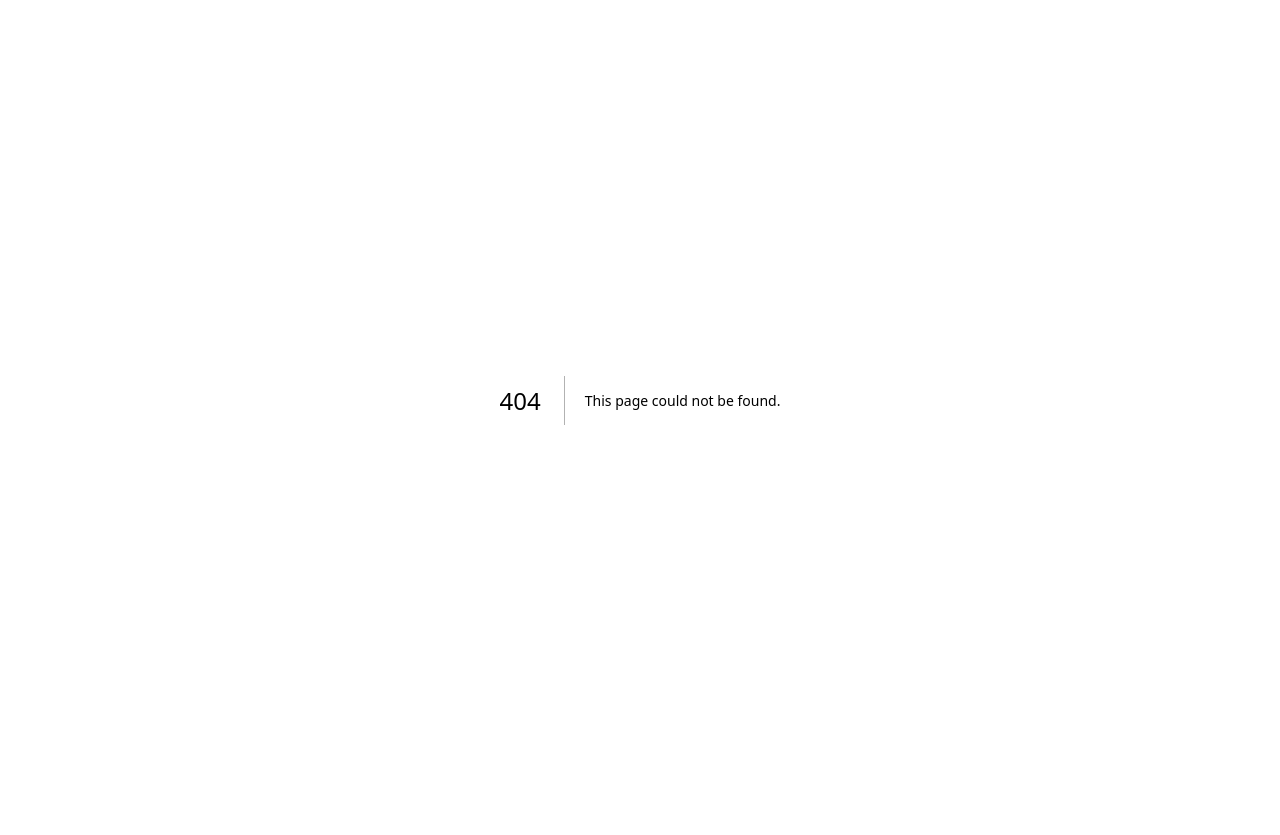
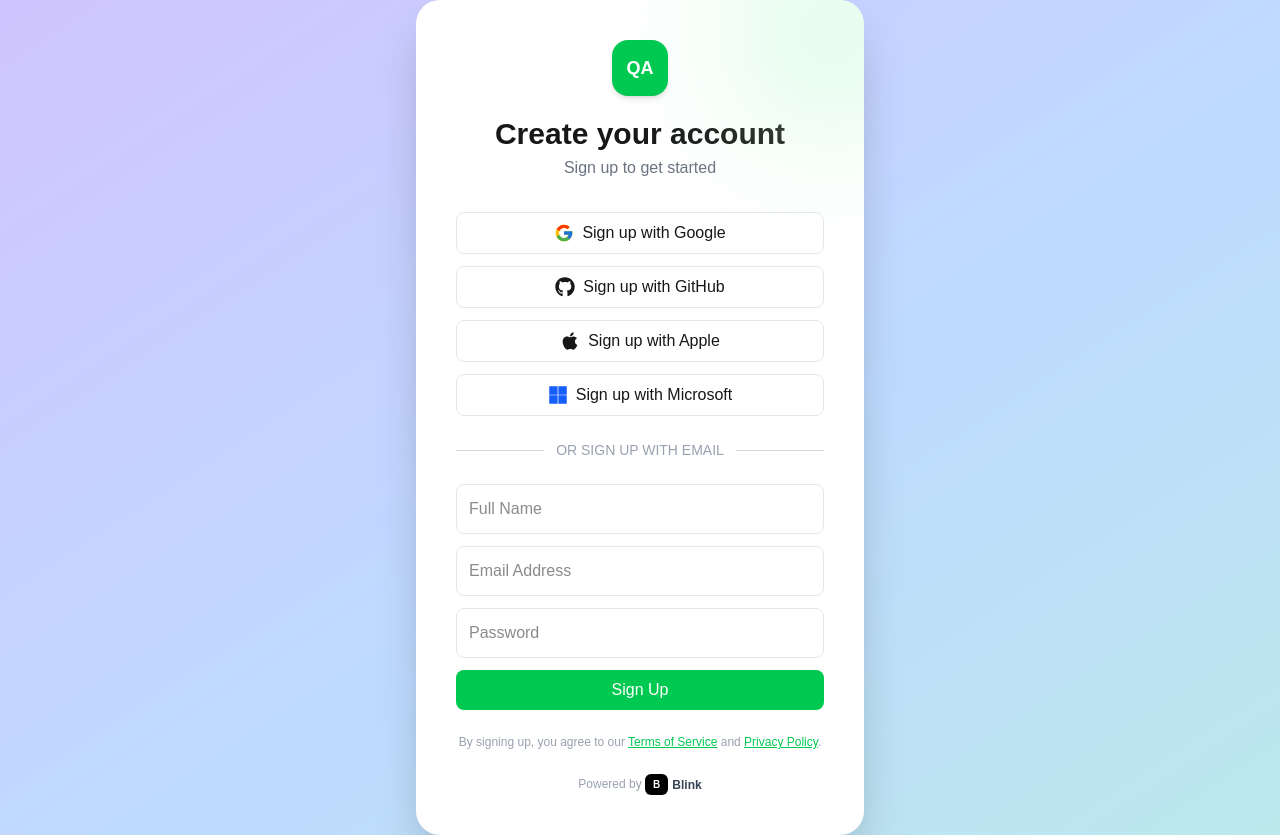
Before and after one commit to HudsonWayne/SignLanguageConvetor, a Next.js app in the folder Desktop/FastApplyAi/fastapplyai/: page /singnup in a window 1280 px wide. Before the commit this address had no page. Before the commit the page ends 800 px from the top, so only its background shows below. Built offline with nearby package versions, Linux system fonts and the light colour scheme.

Commit message:
initial commit

```diff
--- /dev/null
+++ b/Desktop/FastApplyAi/fastapplyai/src/app/singnup/page.tsx
@@ -0,0 +1,189 @@
+"use client";
+
+import { useState } from "react";
+import { motion } from "framer-motion";
+import { FcGoogle } from "react-icons/fc";
+import { FaGithub, FaApple, FaMicrosoft } from "react-icons/fa";
+
+export default function SignUpPage() {
+  const [form, setForm] = useState({ name: "", email: "", password: "" });
+
+  const handleSubmit = async (e: React.FormEvent) => {
+    e.preventDefault();
+
+    const res = await fetch("/api/signup", {
+      method: "POST",
+      headers: { "Content-Type": "application/json" },
+      body: JSON.stringify(form),
+    });
+
+    const data = await res.json();
+    alert(data.message);
+  };
+
+  return (
+    <div className="min-h-screen flex items-center justify-center bg-gradient-to-br from-purple-300 via-blue-200 to-green-200 bg-[length:200%_200%] animate-gradientFlow px-4">
+      <motion.div
+        initial={{ opacity: 0, y: 40 }}
+        animate={{ opacity: 1, y: 0 }}
+        transition={{ duration: 0.7, ease: "easeOut" }}
+        className="bg-white shadow-2xl rounded-3xl p-10 w-full max-w-md text-center relative overflow-hidden"
+      >
+        {/* Decorative gradient background circle */}
+        <motion.div
+          initial={{ scale: 0 }}
+          animate={{ scale: 1 }}
+          transition={{ duration: 1, delay: 0.2 }}
+          className="absolute -top-20 -right-20 h-56 w-56 bg-green-200 opacity-40 rounded-full blur-3xl"
+        ></motion.div>
+
+        {/* Logo */}
+        <motion.div
+          initial={{ scale: 0 }}
+          animate={{ scale: 1 }}
+          transition={{ duration: 0.5, delay: 0.3 }}
+          className="flex justify-center mb-5 relative z-10"
+        >
+          <div className="h-14 w-14 bg-green-500 text-white flex items-center justify-center rounded-2xl font-bold text-lg shadow-md">
+            QA
+          </div>
+        </motion.div>
+
+        {/* Title */}
+        <motion.h1
+          initial={{ opacity: 0, y: 10 }}
+          animate={{ opacity: 1, y: 0 }}
+          transition={{ duration: 0.6, delay: 0.4 }}
+          className="text-3xl font-semibold mb-1"
+        >
+          Create your account
+        </motion.h1>
+        <motion.p
+          initial={{ opacity: 0 }}
+          animate={{ opacity: 1 }}
+          transition={{ delay: 0.5 }}
+          className="text-gray-500 mb-8"
+        >
+          Sign up to get started
+        </motion.p>
+
+        {/* Social Buttons */}
+        <motion.div
+          initial={{ opacity: 0, y: 20 }}
+          animate={{ opacity: 1, y: 0 }}
+          transition={{ delay: 0.6 }}
+          className="space-y-3 relative z-10"
+        >
+          <AnimatedButton icon={<FcGoogle />} text="Sign up with Google" />
+          <AnimatedButton icon={<FaGithub />} text="Sign up with GitHub" />
+          <AnimatedButton icon={<FaApple />} text="Sign up with Apple" />
+          <AnimatedButton
+            icon={<FaMicrosoft className="text-blue-600" />}
+            text="Sign up with Microsoft"
+          />
+        </motion.div>
+
+        {/* Divider */}
+        <motion.div
+          initial={{ opacity: 0 }}
+          animate={{ opacity: 1 }}
+          transition={{ delay: 0.8 }}
+          className="flex items-center my-6 text-gray-400"
+        >
+          <hr className="flex-grow border-gray-300" />
+          <span className="mx-3 text-sm">OR SIGN UP WITH EMAIL</span>
+          <hr className="flex-grow border-gray-300" />
+        </motion.div>
+
+        {/* Email Form */}
+        <motion.form
+          onSubmit={handleSubmit}
+          initial={{ opacity: 0, y: 10 }}
+          animate={{ opacity: 1, y: 0 }}
+          transition={{ delay: 0.9 }}
+          className="space-y-3 relative z-10"
+        >
+          <input
+            type="text"
+            placeholder="Full Name"
+            className="w-full p-3 border border-gray-200 rounded-lg focus:outline-none focus:ring-2 focus:ring-green-400 transition-all"
+            onChange={(e) => setForm({ ...form, name: e.target.value })}
+          />
+          <input
+            type="email"
+            placeholder="Email Address"
+            className="w-full p-3 border border-gray-200 rounded-lg focus:outline-none focus:ring-2 focus:ring-green-400 transition-all"
+            onChange={(e) => setForm({ ...form, email: e.target.value })}
+          />
+          <input
+            type="password"
+            placeholder="Password"
+            className="w-full p-3 border border-gray-200 rounded-lg focus:outline-none focus:ring-2 focus:ring-green-400 transition-all"
+            onChange={(e) => setForm({ ...form, password: e.target.value })}
+          />
+
+          <button
+            type="submit"
+            className="w-full bg-green-500 text-white rounded-lg py-2 font-medium hover:bg-green-600 transition-all"
+          >
+            Sign Up
+          </button>
+        </motion.form>
+
+        {/* Terms */}
+        <motion.p
+          initial={{ opacity: 0 }}
+          animate={{ opacity: 1 }}
+          transition={{ delay: 1 }}
+          className="text-xs text-gray-400 mt-6"
+        >
+          By signing up, you agree to our{" "}
+          <a href="#" className="text-green-500 underline">
+            Terms of Service
+          </a>{" "}
+          and{" "}
+          <a href="#" className="text-green-500 underline">
+            Privacy Policy
+          </a>
+          .
+        </motion.p>
+
+        {/* Footer */}
+        <motion.div
+          initial={{ opacity: 0 }}
+          animate={{ opacity: 1 }}
+          transition={{ delay: 1.1 }}
+          className="mt-6 text-gray-400 text-xs"
+        >
+          Powered by{" "}
+          <span className="inline-flex items-center gap-1 font-semibold text-gray-700">
+            <span className="bg-black text-white text-[10px] px-2 py-1 rounded-md">
+              B
+            </span>
+            Blink
+          </span>
+        </motion.div>
+      </motion.div>
+    </div>
+  );
+}
+
+/* Helper Component for Animated Buttons */
+function AnimatedButton({
+  icon,
+  text,
+}: {
+  icon: React.ReactNode;
+  text: string;
+}) {
+  return (
+    <motion.button
+      whileHover={{ scale: 1.04, y: -2 }}
+      whileTap={{ scale: 0.98 }}
+      className="w-full border border-gray-200 rounded-lg py-2 flex items-center justify-center gap-2 hover:shadow-md hover:bg-gray-50 transition-all"
+    >
+      <span className="text-xl">{icon}</span>
+      <span>{text}</span>
+    </motion.button>
+  );
+}
```
